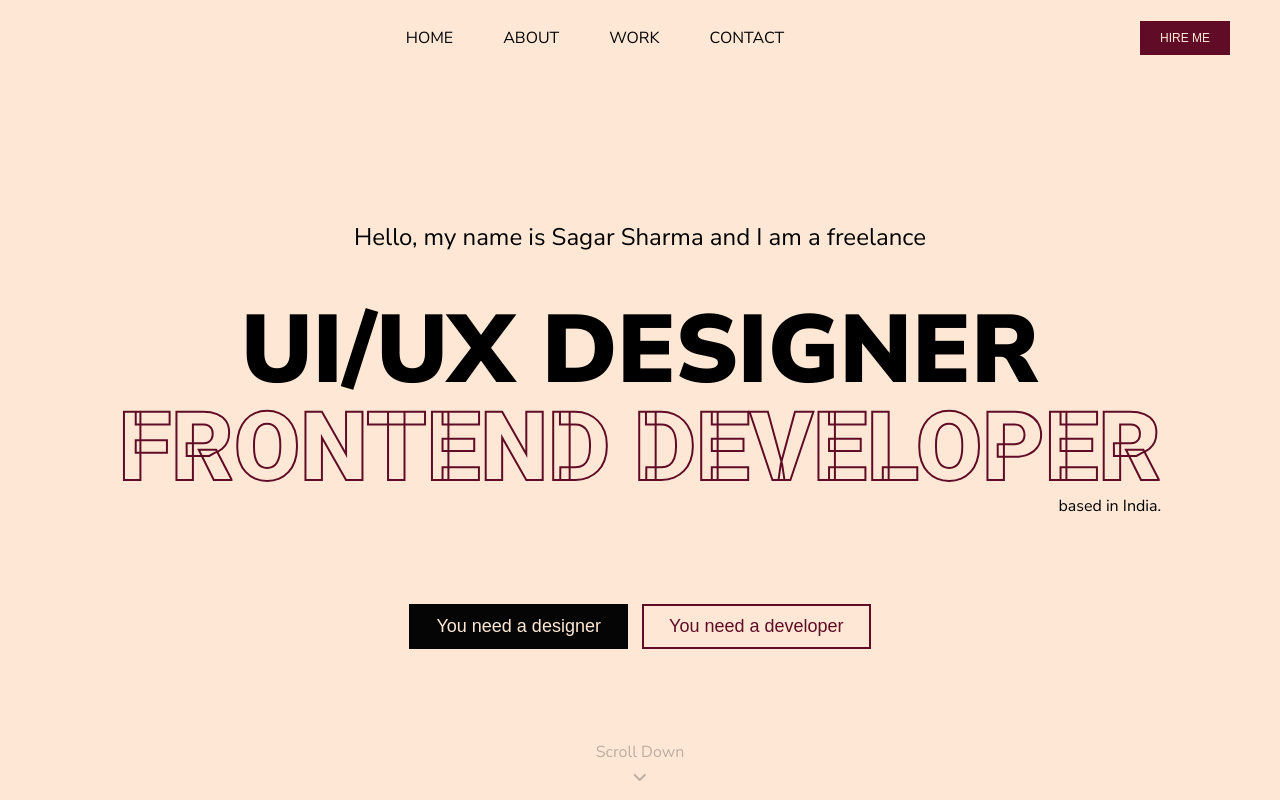
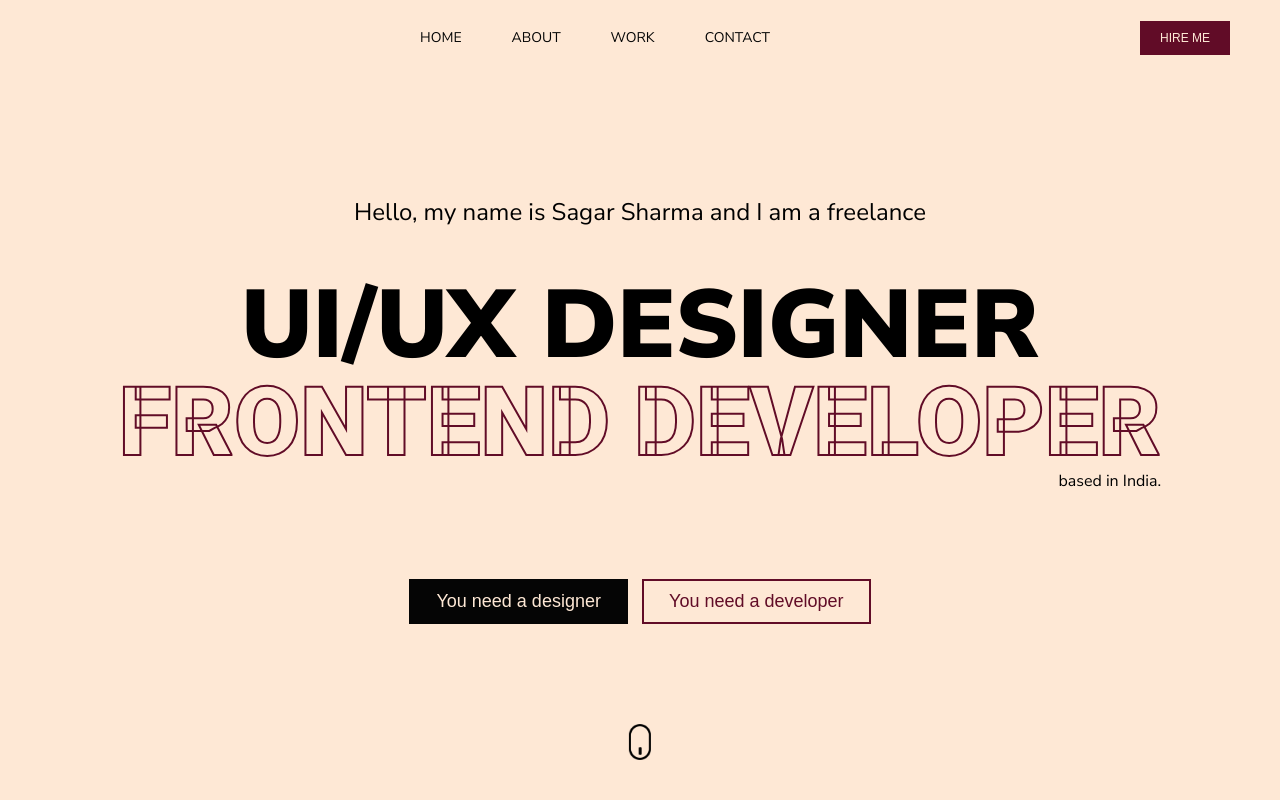
Before and after one commit to Sagar-Sharma-7/portfolio-2023, a plain HTML site: page index.html in a window 1280 px wide. Drawn offline with Linux system fonts and the light colour scheme.

Commit message:
scroll down mouse animation

```diff
--- a/index.html
+++ b/index.html
@@ -35,10 +35,10 @@
                 <!-- empty -->
             </div>
             <nav>
-                <a href="">home</a>
-                <a href="">about</a>
-                <a href="">work</a>
-                <a href="">contact</a>
+                <a href="#">home</a>
+                <a href="#">about</a>
+                <a href="#">work</a>
+                <a href="#">contact</a>
             </nav>
             <button class="hire_me_btn">hire me</button>
         </div>
@@ -57,8 +57,8 @@
         </div>
 
         <div class="scrolldown_Wrap">
-            <p class="scrolldown">Scroll Down</p>
-            <div class="scrolldown_icon"><i class="fa-solid fa-angle-down fa-bounce"></i></div>
+            <img src="./public/img/mouse.png" alt="computer mouse outline" class="mouse">
+            <img src="./public/img/scrollbtn.png" alt="scroll button with animation" class="scrollbtn">
         </div>
     </div>
     <!-- <script src="./public/script/coverpage.js"></script> -->
--- a/public/script/coverpage.js
+++ b/public/script/coverpage.js
@@ -5,7 +5,6 @@ const coverPageToggle = () => {
     const coverpageInterval=  setInterval(() => {
         if(i <= 150){
             coverPageWrap.style.top = `-${i}%`;
-            coverPageWrap.style.borderRadius = `${i}%`;
             console.log(i)
             i++;
         }else{
@@ -13,7 +12,7 @@ const coverPageToggle = () => {
             coverPageWrap.style.zIndex = "-1"
             clearInterval(coverpageInterval)
         }
-    }, 10);
+    }, 1);
 }
 
 setTimeout(() => {
--- a/public/style/style.scss
+++ b/public/style/style.scss
@@ -1,5 +1,4 @@
 @import url('https://fonts.googleapis.com/css2?family=Nunito+Sans:opsz,wght@6..12,400;6..12,900&family=Nunito:wght@900&family=Roboto:wght@900&display=swap');
-
 
 $primary-color: #FEE8D5;
 $secondary-color: #050505;
@@ -63,7 +62,7 @@ header{
             @include flexbox(center, center);
             gap: 50px;
             a{
-                font-size: 16px;
+                font-size: 14px;
                 text-decoration: none;
                 text-transform: uppercase;
                 color: $secondary-color;
@@ -97,6 +96,7 @@ header{
     gap:50px;
     .typewriting{
         font-size: 24px;
+        font-weight: 500;
     }
     .focal_heading_wrap{
         .focal_heading{
@@ -154,15 +154,37 @@ header{
         }
     }
     .scrolldown_Wrap{
-        position: absolute;
-        bottom: 10px;
-        left: 50%;
-        transform: translate(-50%, 0);
-        text-align: center;
-        color: #05050541;
-        .scrolldown{
-            font-size: 16px;
-            margin-bottom: 5px;
+        img{
+            position: absolute;
+            left: 50%;
+            transform: translate(-50%, 0);
+        }
+        .mouse{
+            bottom: 40px;
+            height: 36px;
+            z-index: 2;
+            &:hover{
+                cursor: pointer;
+            }
+        }
+        .scrollbtn{
+            height: 8px;
+            bottom: 45px;
+            animation: scrolling 1s ease-out infinite;
+            z-index: 1;
+        }
+
+        @keyframes scrolling {
+            0%{
+                bottom: 45px;
+            }
+            50%{
+                bottom: 60px;
+            }
+            100%{
+                bottom: 45px;
+            }
+
         }
     }
 }
```
Also changed, not shown: public/img/mouse.png (added), public/img/scrollbtn.png (added), public/style/style.css, 1 other file.
